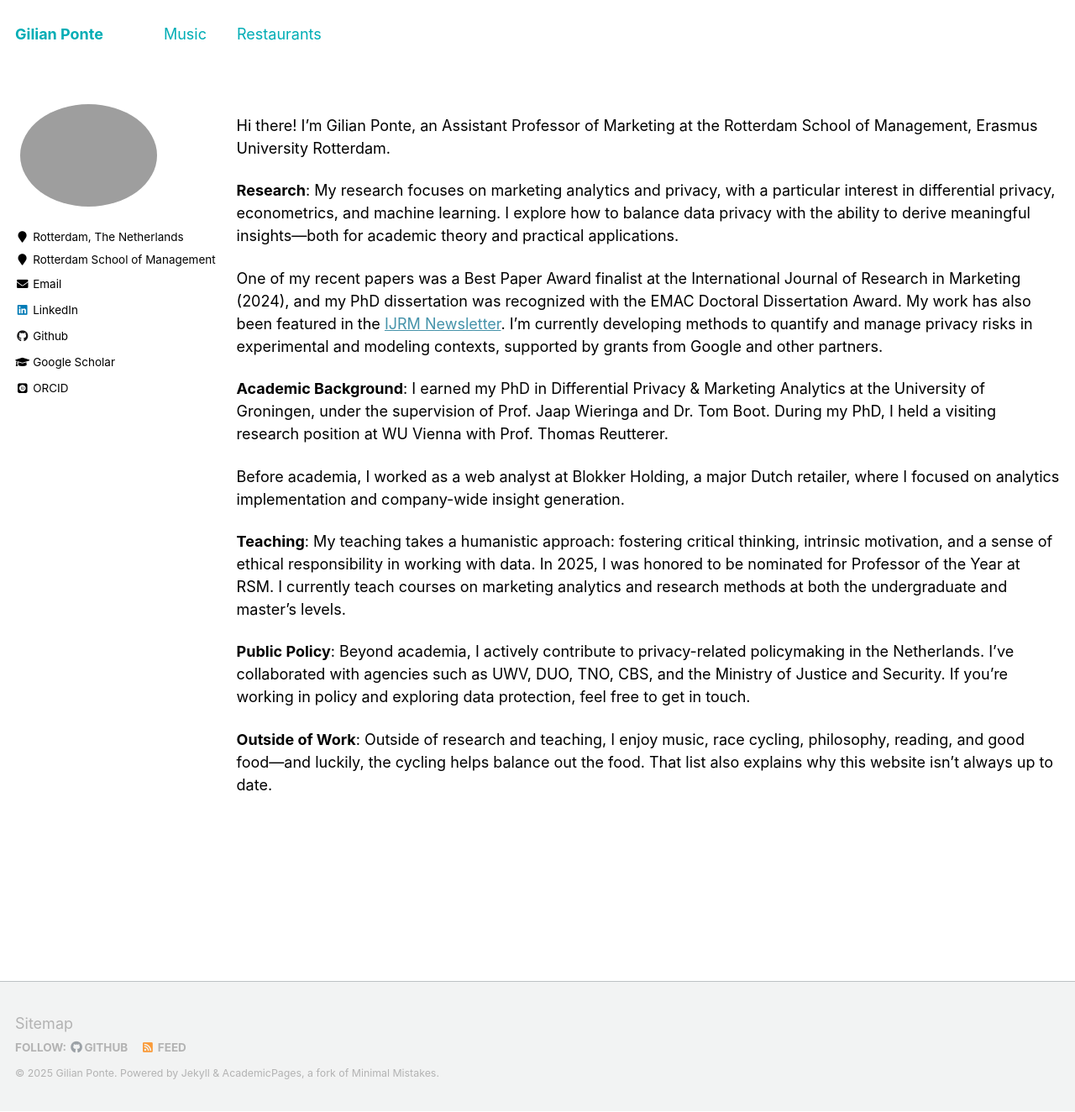
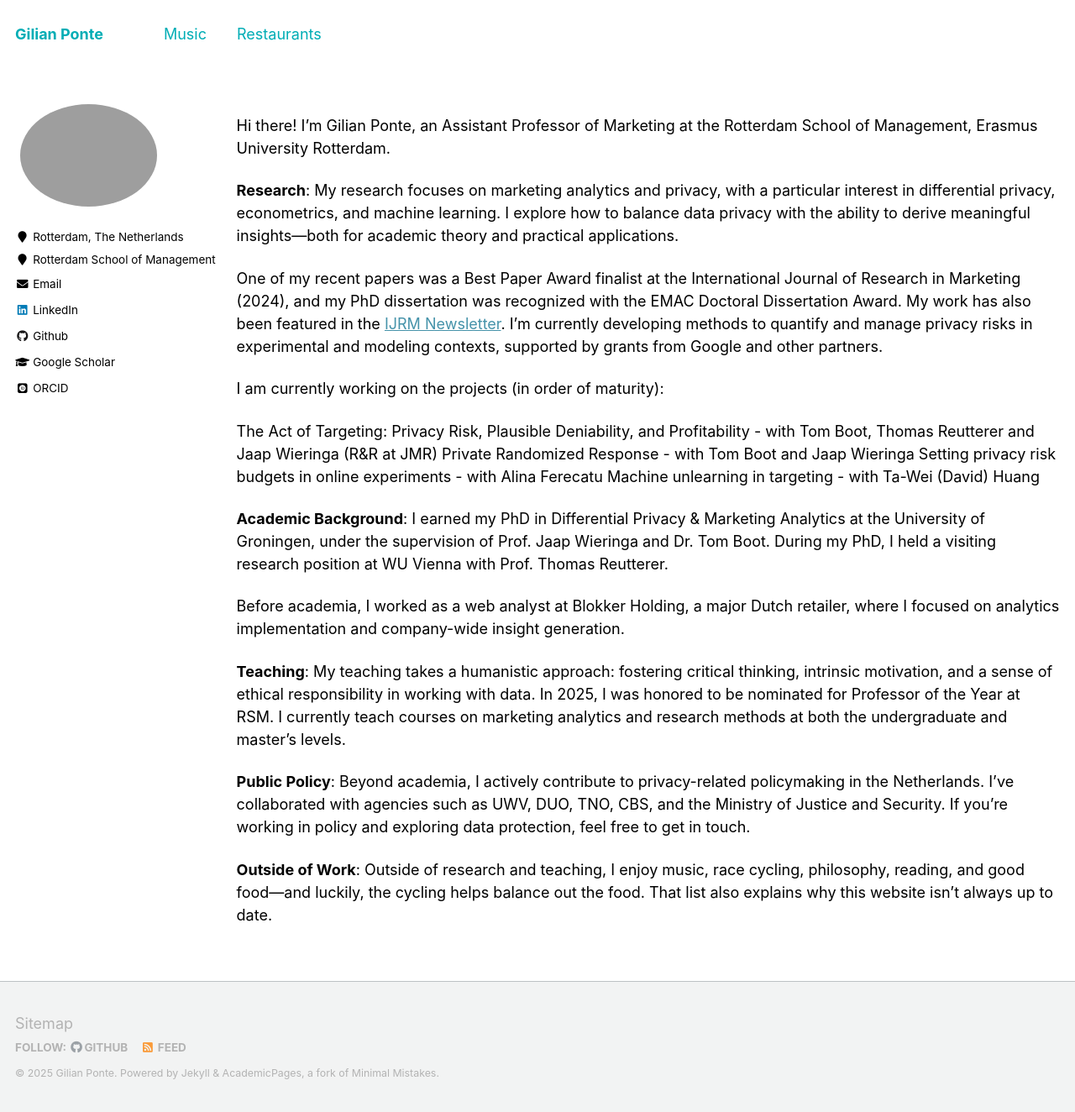
Before and after one commit to GilianPonte/gilianponte.github.io, a Jekyll site: the page built from _pages/year-archive.md, in a window 1280 px wide and 1324 px high. Shown: the whole window at 84% size. Built offline with Jekyll 4.4.1, drawn with Linux system fonts in a browser that asks for light colours; some web fonts are replaced.

Commit message:
Update year-archive.md

```diff
--- a/_pages/year-archive.md
+++ b/_pages/year-archive.md
@@ -16,6 +16,13 @@ My research focuses on marketing analytics and privacy, with a particular intere
 One of my recent papers was a Best Paper Award finalist at the International Journal of Research in Marketing (2024), and my PhD dissertation was recognized with the EMAC Doctoral Dissertation Award. My work has also been featured in the [IJRM Newsletter](https://www.ijrm-newsletter.com/post/finding-privacy-in-a-crowd-the-where-s-waldo-effect-in-marketing-analytics).
  I'm currently developing methods to quantify and manage privacy risks in experimental and modeling contexts, supported by grants from Google and other partners.
 
+I am currently working on the projects (in order of maturity):
+
+The Act of Targeting: Privacy Risk, Plausible Deniability, and Profitability - with Tom Boot, Thomas Reutterer and Jaap Wieringa (R&R at JMR)
+Private Randomized Response - with Tom Boot and Jaap Wieringa
+Setting privacy risk budgets in online experiments - with Alina Ferecatu
+Machine unlearning in targeting - with Ta-Wei (David) Huang
+
 **Academic Background**:
 I earned my PhD in Differential Privacy & Marketing Analytics at the University of Groningen, under the supervision of Prof. Jaap Wieringa and Dr. Tom Boot. During my PhD, I held a visiting research position at WU Vienna with Prof. Thomas Reutterer.
 
```
